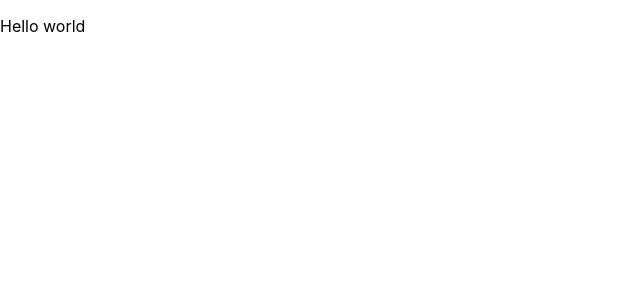
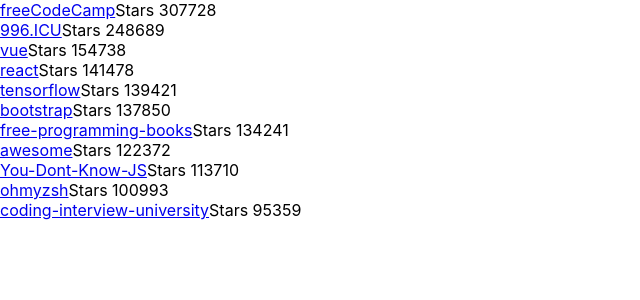
Before and after one commit to jeff-flower/github-repo-list, a React (Create React App) app: page / in a window 1280 px wide. Shown: the top 300 px of the page, without its empty margins (0-640 px from the left). Built offline with nearby package versions, Linux system fonts and the light colour scheme.

Commit message:
First pass - repo card

```diff
--- a/src/components/App.tsx
+++ b/src/components/App.tsx
@@ -1,10 +1,13 @@
 import React from 'react';
+
+import {RepoContainer} from './RepoContainer'
+
 import './App.css';
 
 export const App: React.FC = () => {
   return (
     <div className="App">
-      <p>Hello world</p>
+      <RepoContainer/>
     </div>
   );
 }
--- /dev/null
+++ b/src/components/RepoCard.tsx
@@ -0,0 +1,16 @@
+import React from 'react';
+
+interface RepoCardProps {
+  url: string;
+  name: string;
+  stars: number;
+}
+
+export const RepoCard: React.FC<RepoCardProps> = ({url, name, stars}) => {
+  return (
+    <div>
+      <a href={url}>{name}</a>
+      <span>{`Stars ${stars}`}</span>
+    </div>
+  );
+};
--- /dev/null
+++ b/src/components/RepoContainer.tsx
@@ -0,0 +1,19 @@
+import React from 'react';
+
+import {mockRepos} from './mockRepos';
+import { RepoCard } from './RepoCard';
+
+// TODO: show loading spinner
+export const RepoContainer: React.FC<{}> = () => {
+  return (
+    <div>
+      {mockRepos().items.map(repo => (
+        <RepoCard
+          url={repo.html_url}
+          name={repo.name}
+          stars={repo.stargazers_count}
+        />
+      ))}
+    </div>
+  );
+};
```
